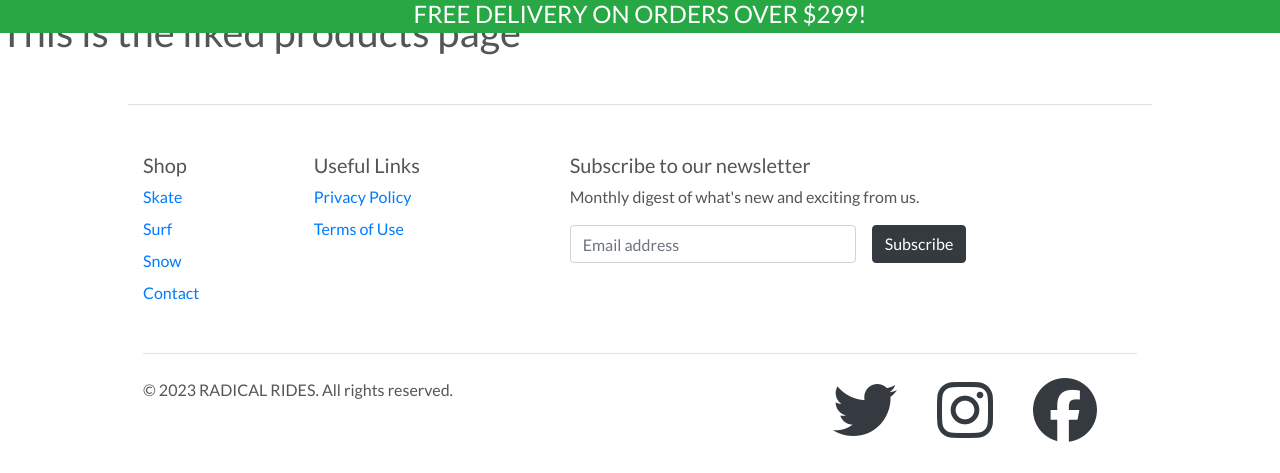
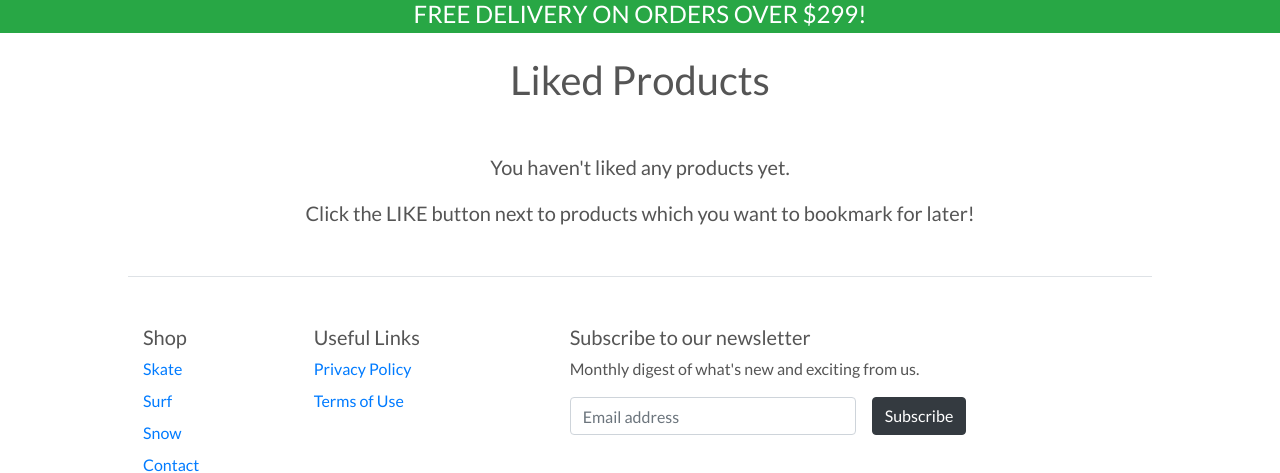
Before and after one commit to Xalil404/Radical_Rides, a Django app: page /bag/liked-products/ in a window 1280 px wide. Shown: the part 156-629 px from the top of the page. Before the commit the page ends 598 px from the top, so only its background shows below. Run offline with Django 3.2, Linux system fonts and the light colour scheme; some libraries are stand-ins or nearby versions.

Commit message:
Added liked products functionality to bookmark products for later

```diff
--- a/bag/templates/bag/liked_products.html
+++ b/bag/templates/bag/liked_products.html
@@ -11,5 +11,52 @@
 {% endblock %}
 
 {% block content %}
-<h1>This is the liked products page</h1>
+
+<div class="container text-center">
+    <h1 class="my-5">Liked Products</h1>
+
+    {% if liked_products %}
+        <div class="row">
+            {% for product in liked_products %}
+                <div class="col-12 col-sm-6 col-md-4 mb-4">
+                    <!-- Product cards -->
+
+                    <div class="card {% if product.id in liked_product_ids %}liked{% endif %}">
+                        <img src="{{ product.image.url }}" alt="{{ product.name }}" class="card-img-top">
+                        <div class="card-body">
+                            <p class="card-text">{{ product.name }} - ${{ product.price }}</p>
+
+                            <div class="d-flex justify-content-between align-items-center">
+                                <!-- Unlike button form -->
+                                <form method="post" action="{% url 'unlike_product' product.id %}">
+                                    {% csrf_token %}
+                                    <button class="btn btn-outline-danger btn-sm" type="submit">
+                                        <span class="icon">
+                                            <i class="fas fa-heart-broken{% if product.id in liked_product_ids %}"{% endif %}></i>
+                                        </span>
+                                        <span class="text-uppercase">{% if product.id in liked_product_ids %}Unlike{% else %}Like{% endif %}</span>
+                                    </button>
+                                </form>
+
+                                <!-- View Product button -->
+                                <a href="{% url 'product_detail' product.id %}" class="btn btn-primary btn-sm ml-2">
+                                    <span class="icon">
+                                        <i class="fas fa-eye"></i>
+                                    </span>
+                                    <span class="text-uppercase">View Product</span>
+                                </a>
+                            </div>
+                        </div>
+                    </div>
+                </div>
+            {% endfor %}
+        </div>
+    {% else %}
+        <!-- No liked products message -->
+        <p class="lead mb-3">You haven't liked any products yet. </p>
+        <p class="lead"> Click the LIKE button next to products which you want to bookmark for later!</p>
+    {% endif %}
+</div>
+
+
 {% endblock %}
--- a/bag/urls.py
+++ b/bag/urls.py
@@ -7,4 +7,6 @@ urlpatterns = [
     path('adjust/<item_id>/', views.adjust_bag, name='adjust_bag'),
     path('remove/<item_id>/', views.remove_from_bag, name='remove_from_bag'),
     path('liked-products/', views.liked_products, name='liked_products'),
+    path('like-product/<int:product_id>/', views.like_product, name='like_product'),
+    path('unlike-product/<int:product_id>/', views.unlike_product, name='unlike_product'),
 ]
--- a/bag/views.py
+++ b/bag/views.py
@@ -1,6 +1,10 @@
 from django.shortcuts import render, redirect, reverse, HttpResponse, get_object_or_404
 from django.contrib import messages
 from products.models import Product
+
+
+from django.http import JsonResponse
+
 
 # Create your views here.
 
@@ -69,6 +73,34 @@ def remove_from_bag(request, item_id):
 
 
 def liked_products(request):
-    """ A view that renders the liked products page """
+    liked_product_ids = request.session.get('liked_product_ids', [])
+    liked_products = Product.objects.filter(id__in=liked_product_ids)
 
-    return render(request, 'bag/liked_products.html')
+    liked_product_ids = [product.id for product in liked_products]
+
+    context = {'liked_products': liked_products, 'liked_product_ids': liked_product_ids}
+    return render(request, 'bag/liked_products.html', context)
+
+
+def like_product(request, product_id):
+    liked_product_ids = request.session.get('liked_product_ids', [])
+    product = get_object_or_404(Product, id=product_id)
+
+    if request.method == 'POST':
+        if product_id not in liked_product_ids:
+            liked_product_ids.append(product_id)
+            request.session['liked_product_ids'] = liked_product_ids
+
+    return JsonResponse({'success': True, 'message': 'Product liked successfully'})
+
+
+def unlike_product(request, product_id):
+    liked_product_ids = request.session.get('liked_product_ids', [])
+    product = get_object_or_404(Product, id=product_id)
+
+    if request.method == 'POST':
+        if product_id in liked_product_ids:
+            liked_product_ids.remove(product_id)
+            request.session['liked_product_ids'] = liked_product_ids
+
+    return redirect('liked_products')
```
Also changed, not shown: products/templates/products/product_detail.html (+50 -0 lines), media/custom_board_images/black_big_vMJVNEd.png (added).
